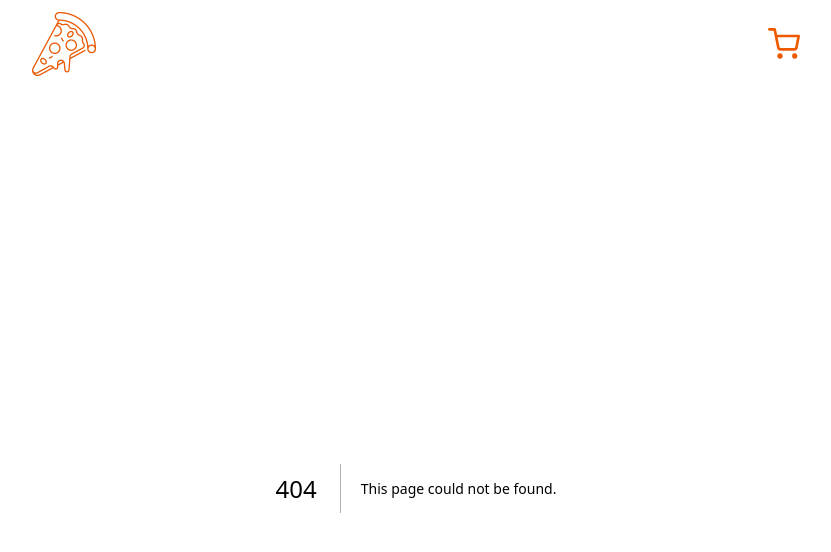
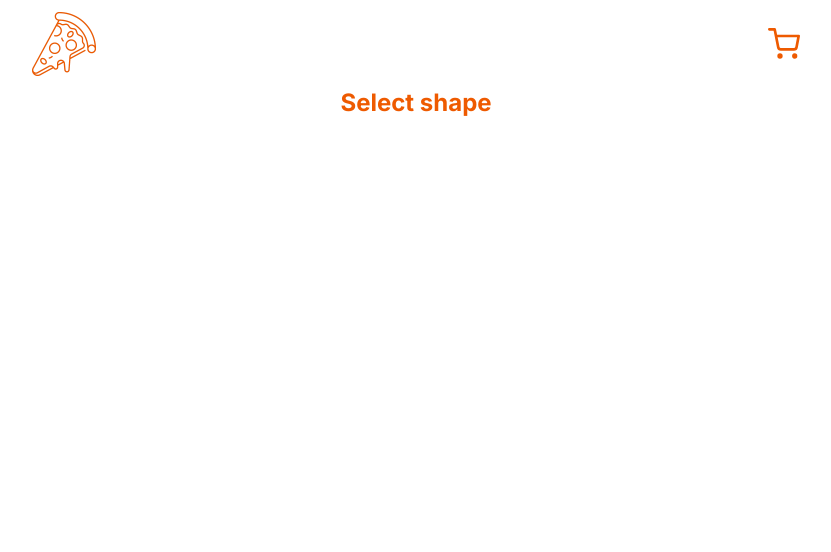
Before and after one commit to mrkelder/pizza-house, a Next.js app: page /shape in a window 1280 px wide. Before the commit this address had no page. Shown: the top 552 px of the page, without its empty margins (224-1055 px from the left). Built offline with nearby package versions, Linux system fonts and the light colour scheme.

Commit message:
feat: created /shape page

```diff
--- /dev/null
+++ b/app/shape/page.tsx
@@ -0,0 +1,9 @@
+import styles from "./shapePage.module.scss"
+
+export default function Shape() {
+  return (
+    <main className={styles.main}>
+      <h1 className={styles.h1}>Select shape</h1>
+    </main>
+  )
+}
--- /dev/null
+++ b/app/shape/shapePage.module.scss
@@ -0,0 +1,9 @@
+@import "shared";
+
+.main {
+  @include main;
+}
+
+.h1 {
+  @include h1;
+}
```
